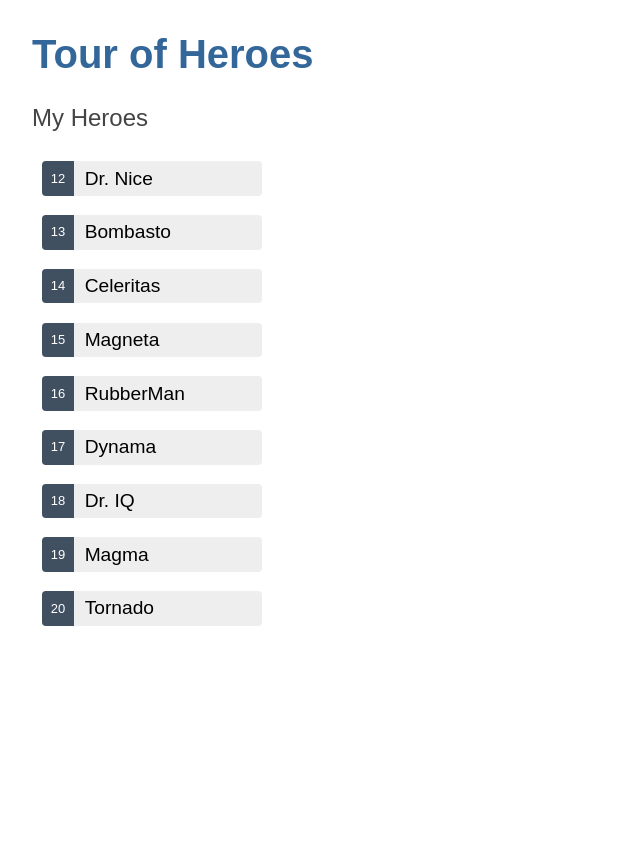
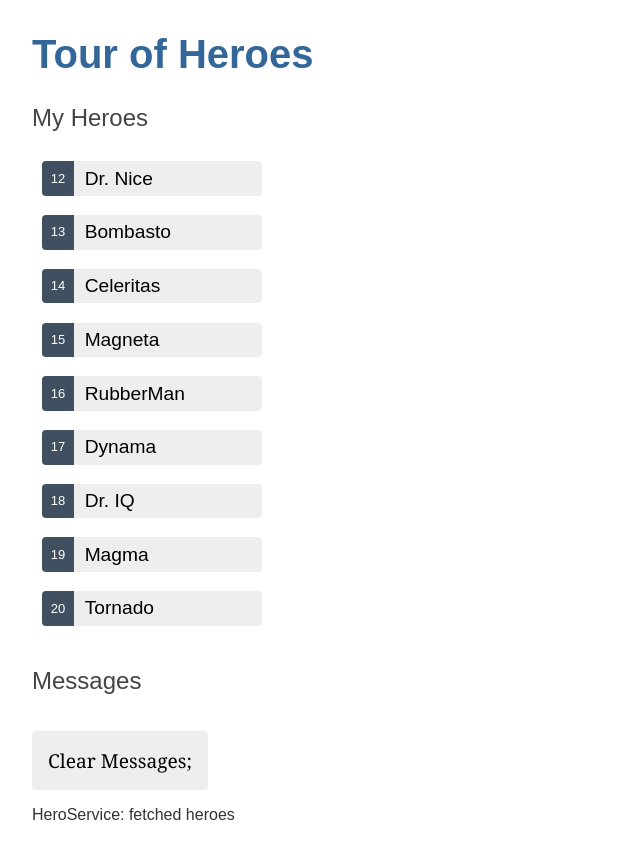
Before and after one commit to IamSAL/tour-of-heroes-angular, an Angular app: page / in a window 1280 px wide. Shown: the whole page, without its empty margins (0-640 px from the left). Before the commit the page ends 800 px from the top, so only its background shows below. Built offline with nearby package versions, Linux system fonts and the light colour scheme.

Commit message:
Added messageService

```diff
--- a/src/app/components/heroes/heroes.component.html
+++ b/src/app/components/heroes/heroes.component.html
@@ -12,3 +12,4 @@
 </ul>
 
 <app-hero-detail [hero]="selectedHero"/>
+<app-messages/>
--- a/src/app/components/heroes/heroes.component.ts
+++ b/src/app/components/heroes/heroes.component.ts
@@ -5,10 +5,12 @@
 import { HEROES } from '../../mock-heroes';
 import { HeroDetailComponent } from '../hero-detail/hero-detail.component';
 import { HeroService } from '../../services/hero.service';
+import { MessagesComponent } from '../messages/messages.component';
+import { MessageService } from '../../services/message.service';
 @Component({
   selector: 'app-heroes',
   standalone: true,
-  imports: [CommonModule, FormsModule, HeroDetailComponent],
+  imports: [CommonModule, FormsModule, HeroDetailComponent, MessagesComponent],
   templateUrl: './heroes.component.html',
   styleUrl: './heroes.component.scss',
 })
@@ -17,6 +19,7 @@
   selectedHero?: Hero;
   onSelect(hero: Hero) {
     this.selectedHero = hero;
+    this.messageService.add(`HeroesComponent: Selected hero id=${hero.id}`);
   }
 
   getHeroes(): void {
@@ -24,8 +27,11 @@
       this.heroes = heroes;
     });
   }
-  constructor(private heroService: HeroService) {}
   ngOnInit(): void {
     this.getHeroes();
   }
+  constructor(
+    private heroService: HeroService,
+    private messageService: MessageService
+  ) {}
 }
--- /dev/null
+++ b/src/app/components/messages/messages.component.html
@@ -0,0 +1,9 @@
+<div *ngIf="messageService.messages.length">
+  <h2>Messages</h2>
+  <button type="button" class="clear" (click)="messageService.clear()">
+    Clear Messages;
+  </button>
+  <div *ngFor="let message of messageService.messages">
+    {{message}}
+  </div>
+</div>
--- a/src/app/services/hero.service.ts
+++ b/src/app/services/hero.service.ts
@@ -2,14 +2,18 @@
 import { HEROES } from '../mock-heroes';
 import { Observable, of } from 'rxjs';
 import { Hero } from '../Hero';
+import { MessageService } from './message.service';
 
 @Injectable({
   providedIn: 'root',
 })
 export class HeroService {
   getHeroes(): Observable<Hero[]> {
+    this.messageService.add('HeroService: fetched heroes');
     const heroes = of(HEROES);
     return heroes;
   }
-  constructor() {}
+  constructor(
+    private messageService: MessageService
+  ) {}
 }
--- /dev/null
+++ b/src/app/services/message.service.ts
@@ -0,0 +1,15 @@
+import { Injectable } from '@angular/core';
+
+@Injectable({
+  providedIn: 'root',
+})
+export class MessageService {
+  messages: string[] = [];
+  add(message: string) {
+    this.messages.push(message);
+  }
+  clear() {
+    this.messages = [];
+  }
+  constructor() {}
+}
```
Also changed, not shown: src/app/components/messages/messages.component.ts (added, +22 -0 lines), src/app/components/messages/messages.component.scss (added), 2 other files (tests, documents, lock files or other folders).
